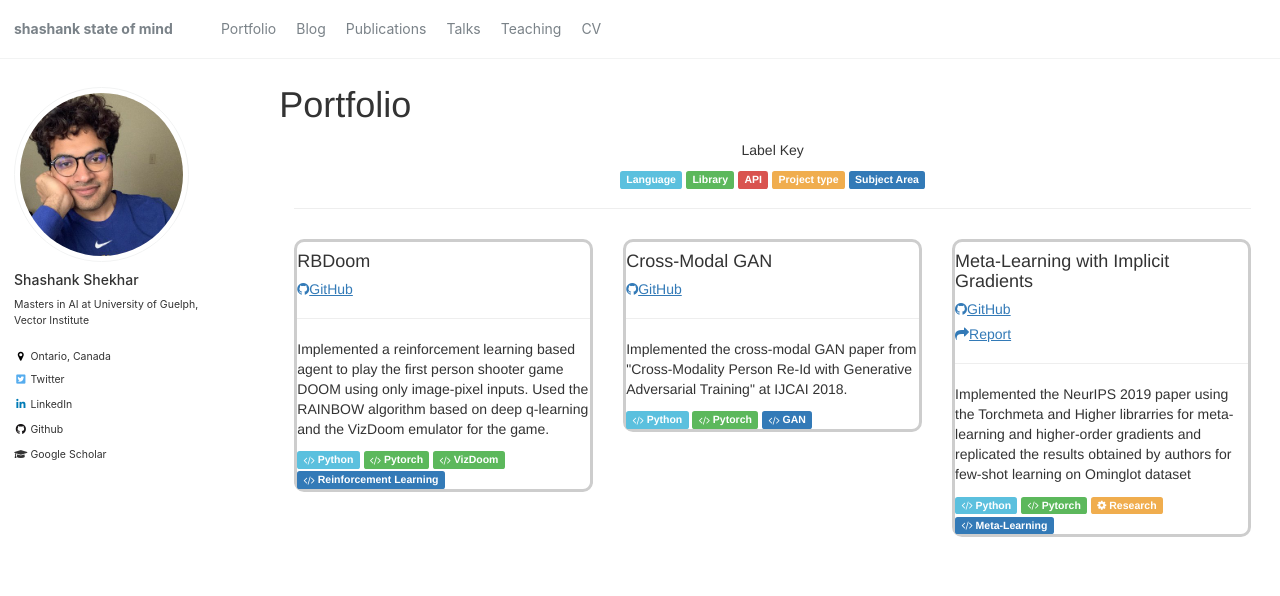
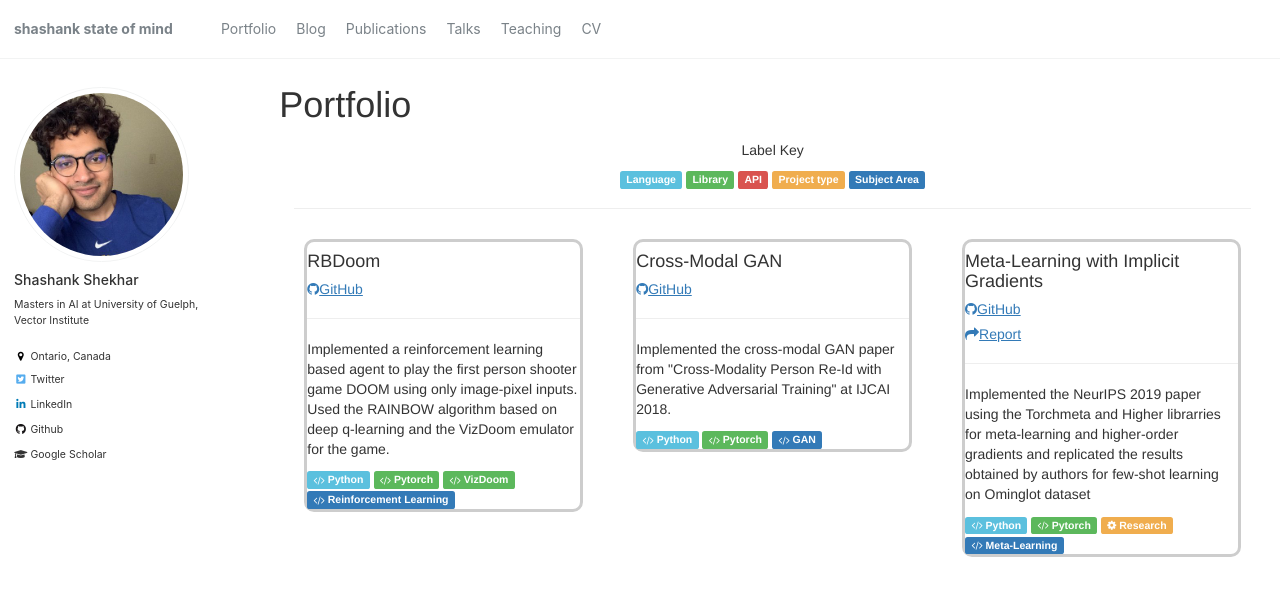
Before and after one commit to sshkhr/sshkhr.github.io, a Jekyll site: the page built from _pages/portfolio.html, in a window 1280 px wide and 900 px high. Shown: the top 596 px of the window. Built offline with Jekyll 4.4.1, drawn with Linux system fonts in a browser that asks for light colours; nearby versions of some CDN libraries.

Commit message:
trying to add borders directly using css: increase margin

```diff
--- a/_pages/portfolio.html
+++ b/_pages/portfolio.html
@@ -19,6 +19,9 @@ author_profile: true
 <style>
 .cliente {
     margin-top:10px;
+    margin-right:10px;
+    margin-left:10px;
+    margin-bottom:10px;
     border: #cdcdcd medium solid;
     border-radius: 10px;
     -moz-border-radius: 10px;
```
